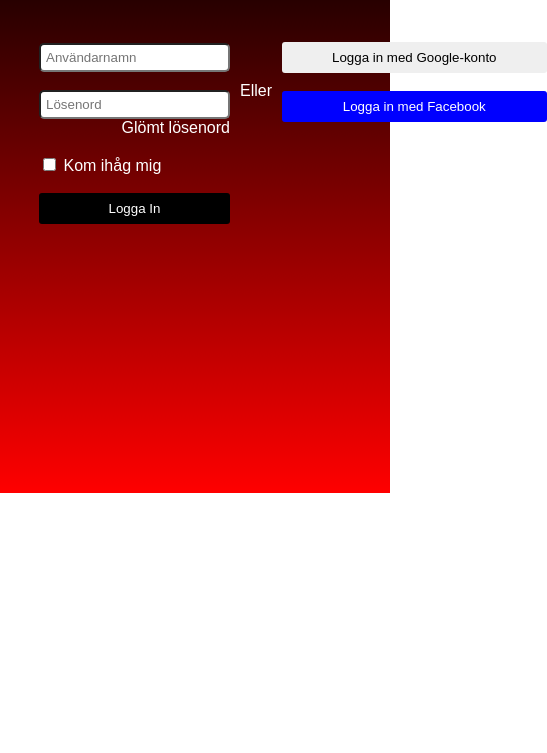
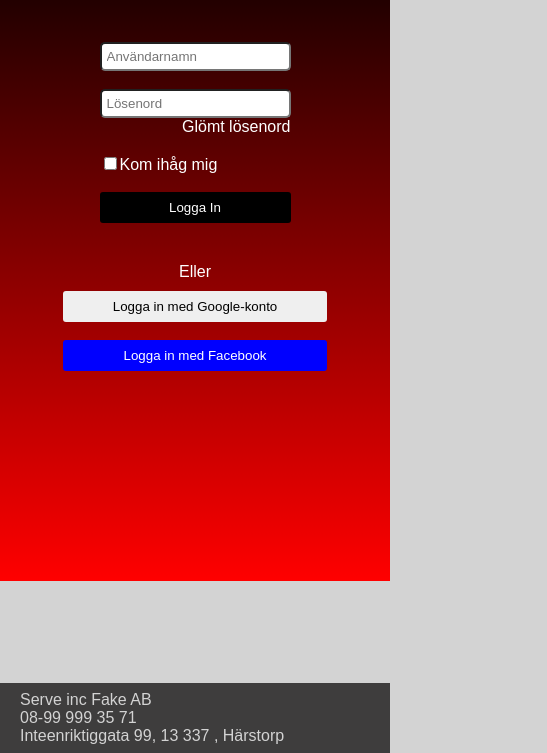
Before and after one commit to ashytrashbean/Uppgift-9, a plain HTML site: page index.html in a window 390 px wide. Shown: the part 91-844 px from the top of the page, 547 px wide, since content can reach past the window. Drawn offline with Linux system fonts and the light colour scheme.

Commit message:
fixed some desktop changes, plus added mobile availability

```diff
--- a/index.html
+++ b/index.html
@@ -7,6 +7,7 @@
     <link rel="stylesheet" href="style.css">
 </head>
 <body>
+    <main>
         <h1>Inloggning</h1>
         <br><br>
         <form>
@@ -14,7 +15,8 @@
                 <input type="text" name="username" id="username" placeholder="Användarnamn"> <br> <br>
                 <input type="password" name="password" id="password" placeholder="Lösenord"> <br>
                 <p class="forgor">Glömt lösenord</p> <br>
-            <input type="checkbox" name="remember" id="remember"> <span>Kom ihåg mig</span><br><br>
+                <label>
+                <input type="checkbox" name="remember" id="remember" title="Kom ihåg mig">Kom ihåg mig</label><br><br>
                 <input type="button" value="Logga In" class="log">
             </div>
             <p class="or">Eller</p>
@@ -23,5 +25,11 @@
                 <input type="button" value="Logga in med Facebook" class="facebook">
             </div>
         </form>
+    </main>
+    <footer>
+        <p>Serve inc Fake AB</p>
+        <p>08-99 999 35 71</p>
+        <p>Inteenriktiggata 99, 13 337 , Härstorp</p>
+    </footer>
 </body>
 </html>
--- a/style.css
+++ b/style.css
@@ -1,30 +1,37 @@
 body{
     background-image: linear-gradient(to bottom,black,red);
     background-repeat: no-repeat;
-    height: 60vh;
-    margin: 10%;
+    height: 75vh;
     font-family: sans-serif;
+    margin: 0;
+    padding: 0;
 }
 
-h1,p,span{
+
+main{
+    margin: 10%;
+
+}
+
+h1,p{
     text-align: center;
     color: white;
+}
+
+
+label{
+    color: white;
+    cursor: pointer;
 }
 
 form{
     display: flex;
     flex-direction: row;
     justify-content: space-evenly;
-    /* padding-left: 110px; */
+    align-items: flex-start ;
+    padding-left: 60px;
 }
 
-.normal{
-    align-self: baseline;
-}
-
-.socials{
-    align-self: baseline;
-}
 
 input[type=text],input[type=password]{
     padding: 5px;
@@ -70,3 +77,36 @@ input[type=button]:hover{
     padding-top: 30px;
     margin: 10px;
 }
+
+footer{
+    background-color: rgb(62, 61, 61);
+    width: 100%;
+    position: absolute;
+    bottom: 0;
+}
+
+footer p{
+    text-align: start;
+    padding-left: 20px;
+    line-height: 2px;
+    color: lightgray;
+}
+
+/* -------------from Desktop to Mobile ------------------- */
+
+@media(max-width:750px){
+    body{
+        background-color: lightgray;
+    }
+
+    form{
+        flex-direction: column;
+        justify-content: center;
+        align-items: center;
+        padding-left: 0;
+    }
+
+    .socials{
+        flex-basis: 50vw;
+    }
+}
```
Lines whose indentation alone changed are shown as unchanged.
